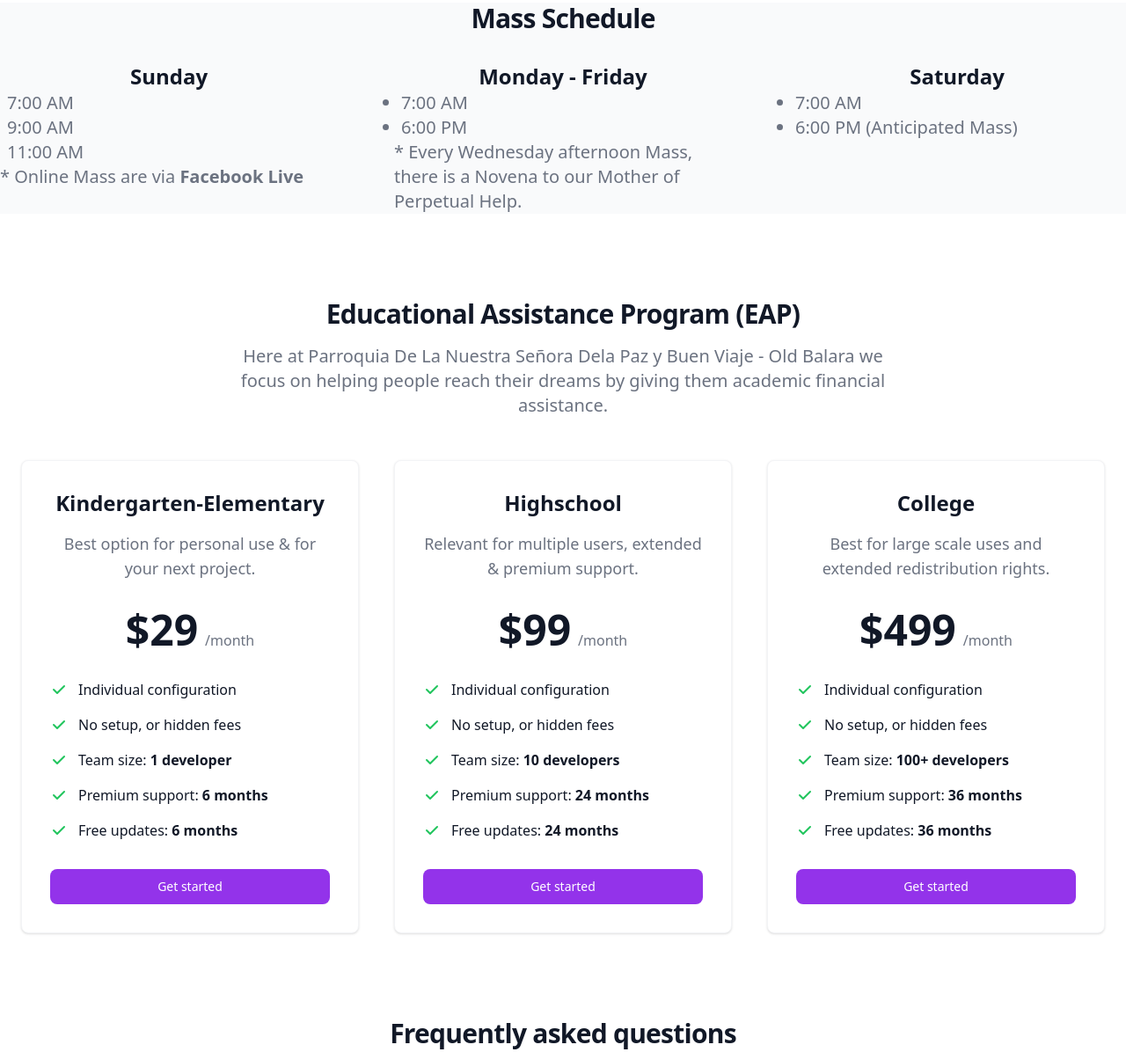
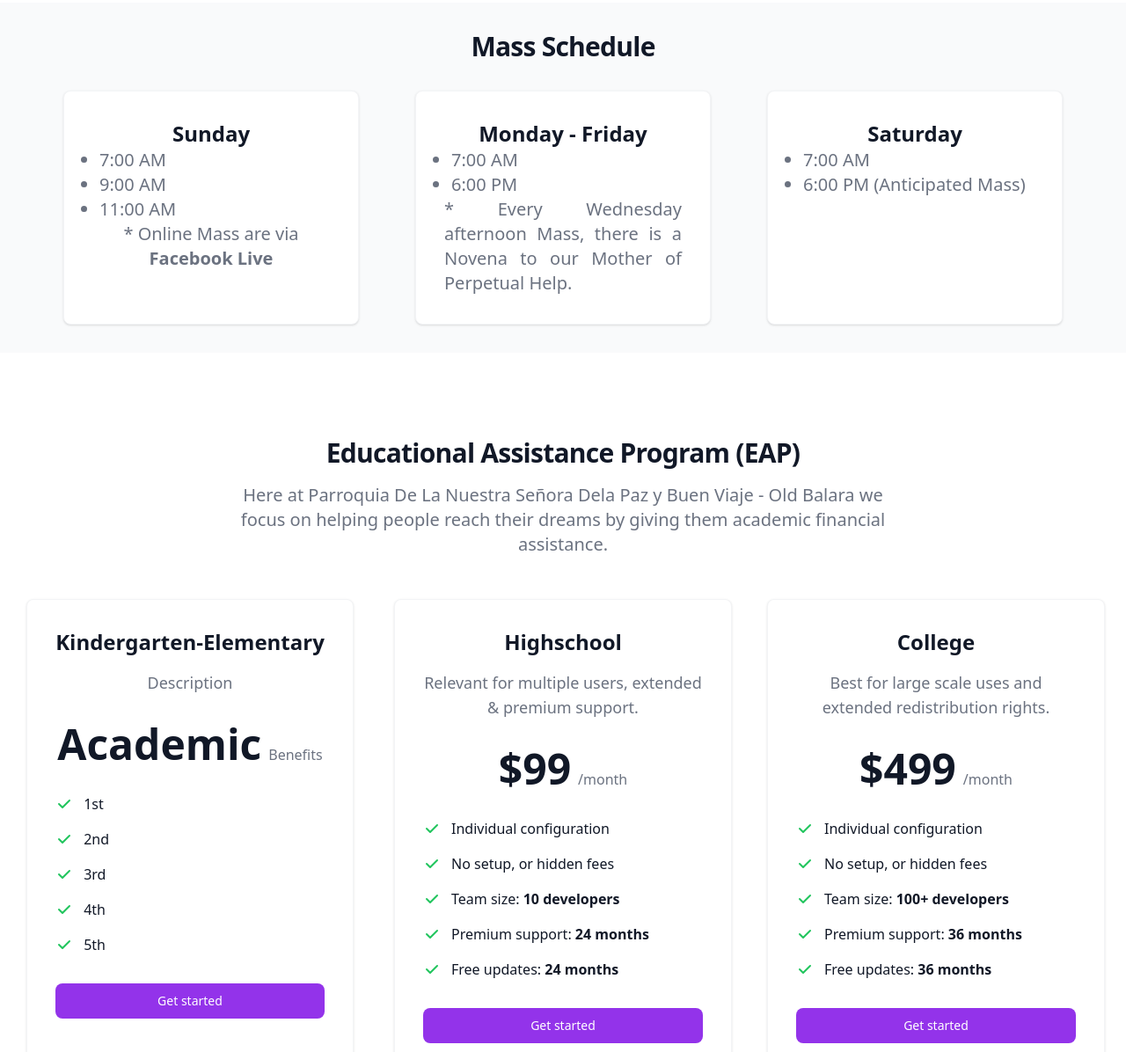
Before and after one commit to Laharl11/frontfront, a website: page landwind-1.0.0/index.html in a window 1280 px wide. Shown: the part 2367-3563 px from the top of the page at 88% size. Drawn offline with nearby package versions, Linux system fonts and the light colour scheme.

Commit message:
Update index.html

```diff
--- a/landwind-1.0.0/index.html
+++ b/landwind-1.0.0/index.html
@@ -361,30 +361,31 @@
       </section>
     <!-- End block -->
     <!-- Start block -->
-    <section class="bg-gray-50 dark:bg-gray-800">
+    <section class="bg-gray-50 dark:bg-gray-800 p-8">
         <h2 class="mb-4 text-center text-3xl font-extrabold tracking-tight text-gray-900 dark:text-white">Mass Schedule</h2>
-        <div class="mt-8 grid lg:grid-cols-3 gap-x-16 gap-y-10 max-w-screen-xl mx-auto text-center">
-            <div>
+        <div class="mt-8 grid lg:grid-cols-3 gap-x-16 gap-y-10 max-w-screen-xl mx-10 text-center">
+            <!--div border-->
+            <div class="flex flex-col max-w-lg p-6  text-center text-gray-900 bg-white border border-gray-100 rounded-lg shadow dark:border-gray-600 xl:p-8 dark:bg-gray-800 dark:text-white">
                 <p class="text-xl font-bold text-gray-900 md:text-2xl dark:text-white">Sunday</p>
                 <ul class="font-light text-gray-500 sm:text-xl dark:text-gray-400">
                     <li class="list-disc ml-2 text-left">7:00 AM</li>
                     <li class="list-disc ml-2 text-left">9:00 AM</li>
                     <li class="list-disc ml-2 text-left">11:00 AM</li>
                 </ul>
-                <p class="font-light text-gray-500 text-left sm:text-xl dark:text-gray-400">* Online Mass are via
+                <p class="font-light text-gray-500 text-jsutify sm:text-xl dark:text-gray-400">* Online Mass are via
                 <a href="#" class="hover:underline font-bold"> Facebook Live</a></p>
             </div>
 
-            <div>
+            <div class="flex flex-col max-w-lg p-6  text-center text-gray-900 bg-white border border-gray-100 rounded-lg shadow dark:border-gray-600 xl:p-8 dark:bg-gray-800 dark:text-white">
                 <p class="text-xl font-bold text-gray-900 md:text-2xl dark:text-white">Monday - Friday</p>
                 <ul class="font-light text-gray-500 sm:text-xl dark:text-gray-400">
                     <li class="list-disc ml-2 text-left">7:00 AM</li>
                     <li class="list-disc ml-2 text-left">6:00 PM</li>
                 </ul>
-                <p class="font-light text-gray-500 text-left sm:text-xl dark:text-gray-400">* Every Wednesday afternoon Mass, there is a Novena to our Mother of Perpetual Help.</p>
+                <p class="font-light text-gray-500 text-justify sm:text-xl dark:text-gray-400">* Every Wednesday afternoon Mass, there is a Novena to our Mother of Perpetual Help.</p>
             </div>
 
-            <div>
+            <div class="flex flex-col max-w-lg p-6  text-center text-gray-900 bg-white border border-gray-100 rounded-lg shadow dark:border-gray-600 xl:p-8 dark:bg-gray-800 dark:text-white">
                 <p class="text-xl font-bold text-gray-900 md:text-2xl dark:text-white">Saturday</p>
                 <ul class="font-light text-gray-500 sm:text-xl dark:text-gray-400">
                     <li class="list-disc ml-2 text-left">7:00 AM</li>
@@ -422,37 +423,37 @@
                 <!-- Pricing Card -->
                 <div class="flex flex-col max-w-lg p-6 mx-auto text-center text-gray-900 bg-white border border-gray-100 rounded-lg shadow dark:border-gray-600 xl:p-8 dark:bg-gray-800 dark:text-white">
                     <h3 class="mb-4 text-2xl font-semibold">Kindergarten-Elementary</h3>
-                    <p class="font-light text-gray-500 sm:text-lg dark:text-gray-400">Best option for personal use & for your next project.</p>
+                    <p class="font-light text-gray-500 sm:text-lg dark:text-gray-400">Description</p>
                     <div class="flex items-baseline justify-center my-8">
-                        <span class="mr-2 text-5xl font-extrabold">$29</span>
-                        <span class="text-gray-500 dark:text-gray-400">/month</span>
+                        <span class="mr-2 text-5xl font-extrabold">Academic</span>
+                        <span class="text-gray-500 dark:text-gray-400">Benefits</span>
                     </div>
                     <!-- List -->
                     <ul role="list" class="mb-8 space-y-4 text-left">
                         <li class="flex items-center space-x-3">
                             <!-- Icon -->
                             <svg class="flex-shrink-0 w-5 h-5 text-green-500 dark:text-green-400" fill="currentColor" viewBox="0 0 20 20" xmlns="http://www.w3.org/2000/svg"><path fill-rule="evenodd" d="M16.707 5.293a1 1 0 010 1.414l-8 8a1 1 0 01-1.414 0l-4-4a1 1 0 011.414-1.414L8 12.586l7.293-7.293a1 1 0 011.414 0z" clip-rule="evenodd"></path></svg>
-                            <span>Individual configuration</span>
+                            <span>1st</span>
                         </li>
                         <li class="flex items-center space-x-3">
                             <!-- Icon -->
                             <svg class="flex-shrink-0 w-5 h-5 text-green-500 dark:text-green-400" fill="currentColor" viewBox="0 0 20 20" xmlns="http://www.w3.org/2000/svg"><path fill-rule="evenodd" d="M16.707 5.293a1 1 0 010 1.414l-8 8a1 1 0 01-1.414 0l-4-4a1 1 0 011.414-1.414L8 12.586l7.293-7.293a1 1 0 011.414 0z" clip-rule="evenodd"></path></svg>
-                            <span>No setup, or hidden fees</span>
+                            <span>2nd</span>
                         </li>
                         <li class="flex items-center space-x-3">
                             <!-- Icon -->
                             <svg class="flex-shrink-0 w-5 h-5 text-green-500 dark:text-green-400" fill="currentColor" viewBox="0 0 20 20" xmlns="http://www.w3.org/2000/svg"><path fill-rule="evenodd" d="M16.707 5.293a1 1 0 010 1.414l-8 8a1 1 0 01-1.414 0l-4-4a1 1 0 011.414-1.414L8 12.586l7.293-7.293a1 1 0 011.414 0z" clip-rule="evenodd"></path></svg>
-                            <span>Team size: <span class="font-semibold">1 developer</span></span>
+                            <span>3rd <!--<span class="font-semibold">1 developer</span></span>-->
                         </li>
                         <li class="flex items-center space-x-3">
                             <!-- Icon -->
                             <svg class="flex-shrink-0 w-5 h-5 text-green-500 dark:text-green-400" fill="currentColor" viewBox="0 0 20 20" xmlns="http://www.w3.org/2000/svg"><path fill-rule="evenodd" d="M16.707 5.293a1 1 0 010 1.414l-8 8a1 1 0 01-1.414 0l-4-4a1 1 0 011.414-1.414L8 12.586l7.293-7.293a1 1 0 011.414 0z" clip-rule="evenodd"></path></svg>
-                            <span>Premium support: <span class="font-semibold">6 months</span></span>
+                            <span>4th <!--<span class="font-semibold">6 months</span></span>-->
                         </li>
                         <li class="flex items-center space-x-3">
                             <!-- Icon -->
                             <svg class="flex-shrink-0 w-5 h-5 text-green-500 dark:text-green-400" fill="currentColor" viewBox="0 0 20 20" xmlns="http://www.w3.org/2000/svg"><path fill-rule="evenodd" d="M16.707 5.293a1 1 0 010 1.414l-8 8a1 1 0 01-1.414 0l-4-4a1 1 0 011.414-1.414L8 12.586l7.293-7.293a1 1 0 011.414 0z" clip-rule="evenodd"></path></svg>
-                            <span>Free updates: <span class="font-semibold">6 months</span></span>
+                            <span>5th <!--<span class="font-semibold">6 months</span></span>-->
                         </li>
                     </ul>
                     <a href="#" class="text-white bg-purple-600 hover:bg-purple-700 focus:ring-4 focus:ring-purple-200 font-medium rounded-lg text-sm px-5 py-2.5 text-center dark:text-white  dark:focus:ring-purple-900">Get started</a>
```
